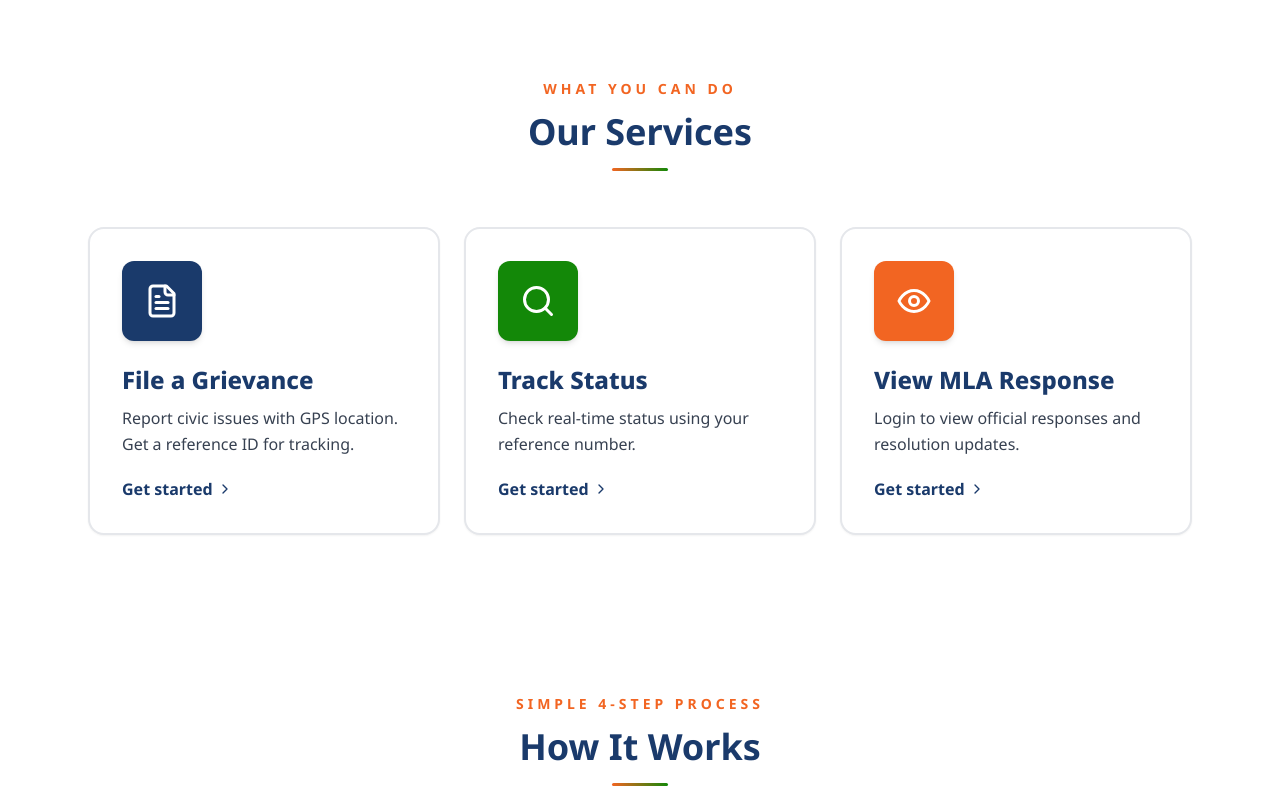
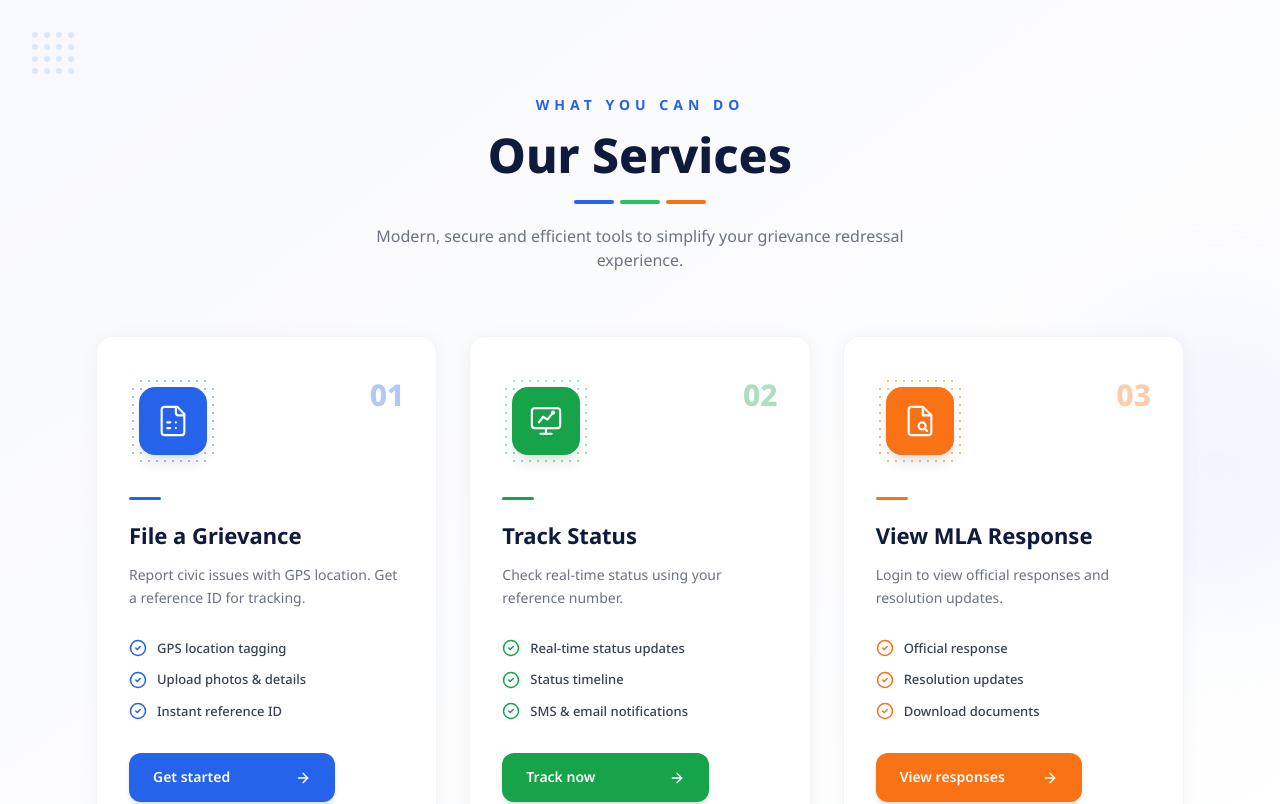
Before and after one commit to tmisgowthaamand/MylaporeConstituency, a React (Vite) app: page / in a window 1280 px wide. Shown: the part 840-1644 px from the top of the page. Built offline with nearby package versions, Linux system fonts and the light colour scheme; no server answers.

Commit message:
describe

```diff
--- a/src/pages/GrievanceHome.jsx
+++ b/src/pages/GrievanceHome.jsx
@@ -594,9 +594,10 @@ export default function GrievanceHome() {
                     { img: 'https://images.unsplash.com/photo-1586769852044-692d6e3703f0?auto=format&fit=crop&q=80&w=600', title: 'Disaster Relief', desc: 'Flood, Fire, Compensation' },
                   ],
                   'Health': [
-                    { img: 'https://images.unsplash.com/photo-1519494026892-80bbd2d6fd0d?auto=format&fit=crop&q=80&w=600', title: 'Hospitals & PHC', desc: 'Treatment, Beds, Staff' },
+                    { img: 'https://images.unsplash.com/photo-1519494026892-80bbd2d6fd0d?auto=format&fit=crop&q=80&w=600', title: 'Health', desc: 'Hospitals, Treatments, Consultations' },
                     { img: 'https://images.unsplash.com/photo-1584515933487-779824d29309?auto=format&fit=crop&q=80&w=600', title: 'Vaccination', desc: 'Camps, Schedules, Records' },
-                    { img: 'https://images.unsplash.com/photo-1587745416684-47953f16f02f?auto=format&fit=crop&q=80&w=600', title: 'Ambulance', desc: '108 Service, Emergency' },
+                    { img: 'https://images.unsplash.com/photo-1587745416684-47953f16f02f?auto=format&fit=crop&q=80&w=600', title: 'Basic medicine', desc: 'Basic Medicines, Prescriptions' },
+                    { img: 'https://images.unsplash.com/photo-1538108149393-fbbd81895907?auto=format&fit=crop&q=80&w=600', title: 'Tamilnadu camp & others', desc: 'Health Camps, Checkups' },
                   ],
                   'Education': [
                     { img: 'https://images.unsplash.com/photo-1580582932707-520aed937b7b?auto=format&fit=crop&q=80&w=600', title: 'Schools', desc: 'Infrastructure, Teachers' },
--- a/src/pages/LandingPage.jsx
+++ b/src/pages/LandingPage.jsx
@@ -1,6 +1,6 @@
 import { useNavigate } from 'react-router-dom'
 import { useEffect, useRef, useCallback, useState } from 'react'
-import { ShieldCheck, UserPlus, Search, ArrowRight, MapPin, FileText, Eye, Phone, Mail, Globe, ChevronRight, AlertCircle, CheckCircle2, Timer, Users } from 'lucide-react'
+import { ShieldCheck, UserPlus, Search, ArrowRight, MapPin, FileText, Eye, Phone, Mail, Globe, ChevronRight, AlertCircle, CheckCircle2, Timer, Users, Upload, Clock, Lock, Code } from 'lucide-react'
 import { useLang } from '../i18n'
 import { useAuth } from '../lib/auth'
 import api from '../lib/api'
@@ -145,31 +145,149 @@ export default function LandingPage() {
       </section>
 
       {/* ═══════ SERVICES ═══════ */}
-      <section className="py-12 sm:py-16 md:py-20 bg-white overflow-hidden">
-        <div className="max-w-6xl mx-auto px-3 sm:px-4 md:px-6">
-          <div className="text-center mb-14 rv rv-up">
-            <p className="text-xs sm:text-sm font-bold text-saffron uppercase tracking-[4px] mb-3">{t('whatYouCanDo')}</p>
-            <h2 className="text-3xl sm:text-4xl md:text-4xl font-bold font-sans text-navy">{t('ourServices')}</h2>
-            <div className="section-line mx-auto mt-4" />
+      <section className="py-16 sm:py-20 md:py-24 bg-gradient-to-br from-[#f8f9fc] to-white relative overflow-hidden">
+        {/* Decorative dots top-left */}
+        <div className="absolute top-8 left-8 grid grid-cols-4 gap-1.5 opacity-30">
+          {[...Array(16)].map((_, i) => (
+            <div key={i} className="w-1.5 h-1.5 rounded-full bg-blue-300"></div>
+          ))}
+        </div>
+        {/* Decorative blue blob right */}
+        <div className="absolute -right-20 top-1/2 -translate-y-1/2 w-72 h-72 bg-blue-100/40 rounded-full blur-3xl pointer-events-none"></div>
+
+        <div className="max-w-6xl mx-auto px-4 sm:px-6 md:px-8 relative z-10">
+          {/* Section Header */}
+          <div className="text-center mb-16 rv rv-up">
+            <p className="text-xs sm:text-sm font-bold text-blue-600 uppercase tracking-[5px] mb-4">{t('whatYouCanDo')}</p>
+            <h2 className="text-3xl sm:text-4xl md:text-5xl font-extrabold text-[#0f1b3d] mb-5">{t('ourServices')}</h2>
+            <div className="flex items-center justify-center gap-1.5 mx-auto mb-5">
+              <div className="w-10 h-1 bg-blue-600 rounded-full"></div>
+              <div className="w-10 h-1 bg-green-500 rounded-full"></div>
+              <div className="w-10 h-1 bg-orange-500 rounded-full"></div>
+            </div>
+            <p className="text-gray-500 text-sm sm:text-base max-w-xl mx-auto leading-relaxed">
+              Modern, secure and efficient tools to simplify your grievance redressal experience.
+            </p>
           </div>
 
-          <div className="grid md:grid-cols-2 lg:grid-cols-3 gap-6">
+          {/* Service Cards */}
+          <div className="grid md:grid-cols-2 lg:grid-cols-3 gap-7 lg:gap-8">
             {[
-                { Icon: FileText, title: t('fileGrievance'), desc: t('fileGrievanceDesc'), to: '/grievance', iconBg: 'bg-[#1a3a6b]', iconText: 'text-white' },
-                { Icon: Search, title: t('trackStatus'), desc: t('trackStatusDesc'), to: '/track', iconBg: 'bg-[#138808]', iconText: 'text-white' },
-                { Icon: Eye, title: t('viewResponse'), desc: t('viewResponseDesc'), to: '/my-grievances', iconBg: 'bg-[#f26522]', iconText: 'text-white' },
-              ].map((s, i) => (
-                <div key={i} className="rv rv-up bg-white rounded-2xl p-8 border-2 border-gray-200 cursor-pointer group lift shadow-sm hover:shadow-xl hover:border-gray-300 transition-all" data-d={i + 1} onClick={() => go(s.to)}>
-                  <div className={`icon-box w-20 h-20 rounded-xl ${s.iconBg} flex items-center justify-center mb-6 shadow-md group-hover:scale-110 transition-transform`}>
-                    <s.Icon className={`w-9 h-9 ${s.iconText}`} />
+              {
+                title: t('fileGrievance'),
+                desc: t('fileGrievanceDesc'),
+                to: '/grievance',
+                number: '01',
+                btnText: 'Get started',
+                features: ['GPS location tagging', 'Upload photos & details', 'Instant reference ID'],
+                hex: '#2563eb',
+                hoverHex: '#1d4ed8',
+                lightHex: '#dbeafe',
+                dotHex: '#93c5fd',
+                svgIcon: (
+                  <svg width="34" height="34" viewBox="0 0 24 24" fill="none" stroke="white" strokeWidth="1.5" strokeLinecap="round" strokeLinejoin="round">
+                    <path d="M15 2H6a2 2 0 0 0-2 2v16a2 2 0 0 0 2 2h12a2 2 0 0 0 2-2V7Z" />
+                    <path d="M14 2v4a2 2 0 0 0 2 2h4" />
+                    <path d="M8 13h2" /><path d="M8 17h2" />
+                    <path d="M14 13h.01" /><path d="M14 17h.01" />
+                  </svg>
+                ),
+              },
+              {
+                title: t('trackStatus'),
+                desc: t('trackStatusDesc'),
+                to: '/track',
+                number: '02',
+                btnText: 'Track now',
+                features: ['Real-time status updates', 'Status timeline', 'SMS & email notifications'],
+                hex: '#16a34a',
+                hoverHex: '#15803d',
+                lightHex: '#dcfce7',
+                dotHex: '#86efac',
+                svgIcon: (
+                  <svg width="34" height="34" viewBox="0 0 24 24" fill="none" stroke="white" strokeWidth="1.5" strokeLinecap="round" strokeLinejoin="round">
+                    <rect x="2" y="3" width="20" height="14" rx="2" />
+                    <path d="M8 21h8" /><path d="M12 17v4" />
+                    <path d="M7 13l3-4 3 2 4-5" />
+                    <circle cx="17" cy="6" r="1.5" fill="white" stroke="none" />
+                  </svg>
+                ),
+              },
+              {
+                title: t('viewResponse'),
+                desc: t('viewResponseDesc'),
+                to: '/my-grievances',
+                number: '03',
+                btnText: 'View responses',
+                features: ['Official response', 'Resolution updates', 'Download documents'],
+                hex: '#f97316',
+                hoverHex: '#ea580c',
+                lightHex: '#fff7ed',
+                dotHex: '#fdba74',
+                svgIcon: (
+                  <svg width="34" height="34" viewBox="0 0 24 24" fill="none" stroke="white" strokeWidth="1.5" strokeLinecap="round" strokeLinejoin="round">
+                    <path d="M14 2H6a2 2 0 0 0-2 2v16a2 2 0 0 0 2 2h12a2 2 0 0 0 2-2V8Z" />
+                    <path d="M14 2v6h6" />
+                    <circle cx="13.5" cy="15.5" r="2.5" />
+                    <path d="M15.4 17.4 17 19" />
+                  </svg>
+                ),
+              },
+            ].map((s, i) => (
+              <div key={i} className="rv rv-up bg-white rounded-2xl px-8 pt-10 pb-8 border border-gray-100 shadow-[0_2px_20px_rgba(0,0,0,0.04)] hover:shadow-[0_8px_40px_rgba(0,0,0,0.08)] transition-all duration-300 flex flex-col" data-d={i + 1}>
+                {/* Icon + Number */}
+                <div className="flex items-start justify-between mb-8">
+                  {/* Icon with dot-grid border */}
+                  <div className="relative w-[88px] h-[88px]">
+                    {/* Dot grid background */}
+                    <div className="absolute inset-0 rounded-[22px]"
+                      style={{
+                        backgroundImage: `radial-gradient(circle, ${s.dotHex} 1.5px, transparent 1.5px)`,
+                        backgroundSize: '8px 8px',
+                      }}
+                    ></div>
+                    {/* Solid icon */}
+                    <div className="absolute inset-[10px] rounded-2xl flex items-center justify-center shadow-lg"
+                      style={{ backgroundColor: s.hex }}
+                    >
+                      {s.svgIcon}
+                    </div>
                   </div>
-                  <h3 className="font-extrabold text-navy text-2xl mb-2">{s.title}</h3>
-                  <p className="text-base text-gray-700 leading-relaxed mb-5">{s.desc}</p>
-                  <span className="inline-flex items-center text-base font-bold text-[#1a3a6b] group-hover:text-[#f26522] transition-colors">
-                    {t('getStarted')} <ChevronRight className="w-4 h-4 ml-1 group-hover:translate-x-1 transition-transform" />
-                  </span>
+                  <span className="text-3xl font-extrabold select-none" style={{ color: s.hex, opacity: 0.35 }}>{s.number}</span>
                 </div>
-              ))}
+
+                {/* Color line */}
+                <div className="w-8 h-[3px] rounded-full mb-5" style={{ backgroundColor: s.hex }}></div>
+
+                {/* Title */}
+                <h3 className="font-bold text-[#0f1b3d] text-[22px] mb-3">{s.title}</h3>
+
+                {/* Description */}
+                <p className="text-gray-500 text-[14px] leading-relaxed mb-7">{s.desc}</p>
+
+                {/* Features */}
+                <div className="space-y-3 mb-8 flex-1">
+                  {s.features.map((f, idx) => (
+                    <div key={idx} className="flex items-center gap-2.5 text-[13px] text-gray-700">
+                      <CheckCircle2 className="w-[18px] h-[18px] flex-shrink-0" style={{ color: s.hex }} />
+                      <span className="font-medium">{f}</span>
+                    </div>
+                  ))}
+                </div>
+
+                {/* Button */}
+                <button
+                  onClick={() => go(s.to)}
+                  className="inline-flex items-center justify-between px-6 py-3.5 rounded-xl text-white font-semibold text-[14px] transition-all duration-200 shadow-md hover:shadow-lg mt-auto"
+                  style={{ backgroundColor: s.hex, width: '75%' }}
+                  onMouseEnter={e => e.currentTarget.style.backgroundColor = s.hoverHex}
+                  onMouseLeave={e => e.currentTarget.style.backgroundColor = s.hex}
+                >
+                  <span>{s.btnText}</span>
+                  <ArrowRight className="w-4 h-4" />
+                </button>
+              </div>
+            ))}
           </div>
         </div>
       </section>
```
